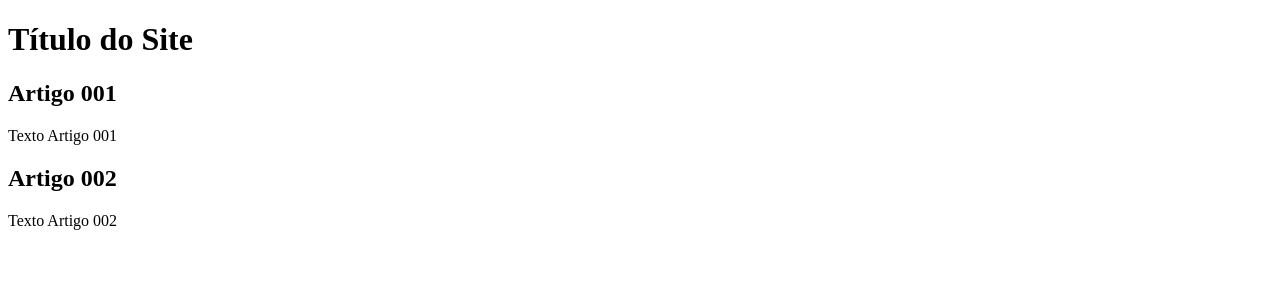
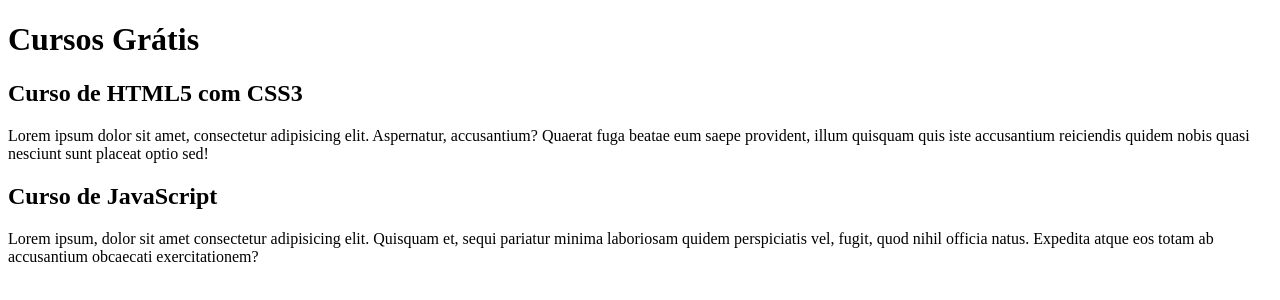
Before and after one commit to eduardofns/projeto-site, a plain HTML site: page index.html in a window 1280 px wide. Drawn offline with Linux system fonts and the light colour scheme.

Commit message:
comecei a escrever conteúdo

```diff
--- a/index.html
+++ b/index.html
@@ -8,15 +8,15 @@
 <body>
     <main>
         <head>
-            <h1>Título do Site</h1>
+            <h1>Cursos Grátis</h1>
         </head>
         <article>
-            <h2>Artigo 001</h2>
-            <p>Texto Artigo 001</p>
+            <h2>Curso de HTML5 com CSS3</h2>
+            <p>Lorem ipsum dolor sit amet, consectetur adipisicing elit. Aspernatur, accusantium? Quaerat fuga beatae eum saepe provident, illum quisquam quis iste accusantium reiciendis quidem nobis quasi nesciunt sunt placeat optio sed!</p>
         </article>
         <article>
-            <h2>Artigo 002</h2>
-            <p>Texto Artigo 002</p>
+            <h2>Curso de JavaScript</h2>
+            <p>Lorem ipsum, dolor sit amet consectetur adipisicing elit. Quisquam et, sequi pariatur minima laboriosam quidem perspiciatis vel, fugit, quod nihil officia natus. Expedita atque eos totam ab accusantium obcaecati exercitationem?</p>
         </article>
     </main>
 </body>
```
